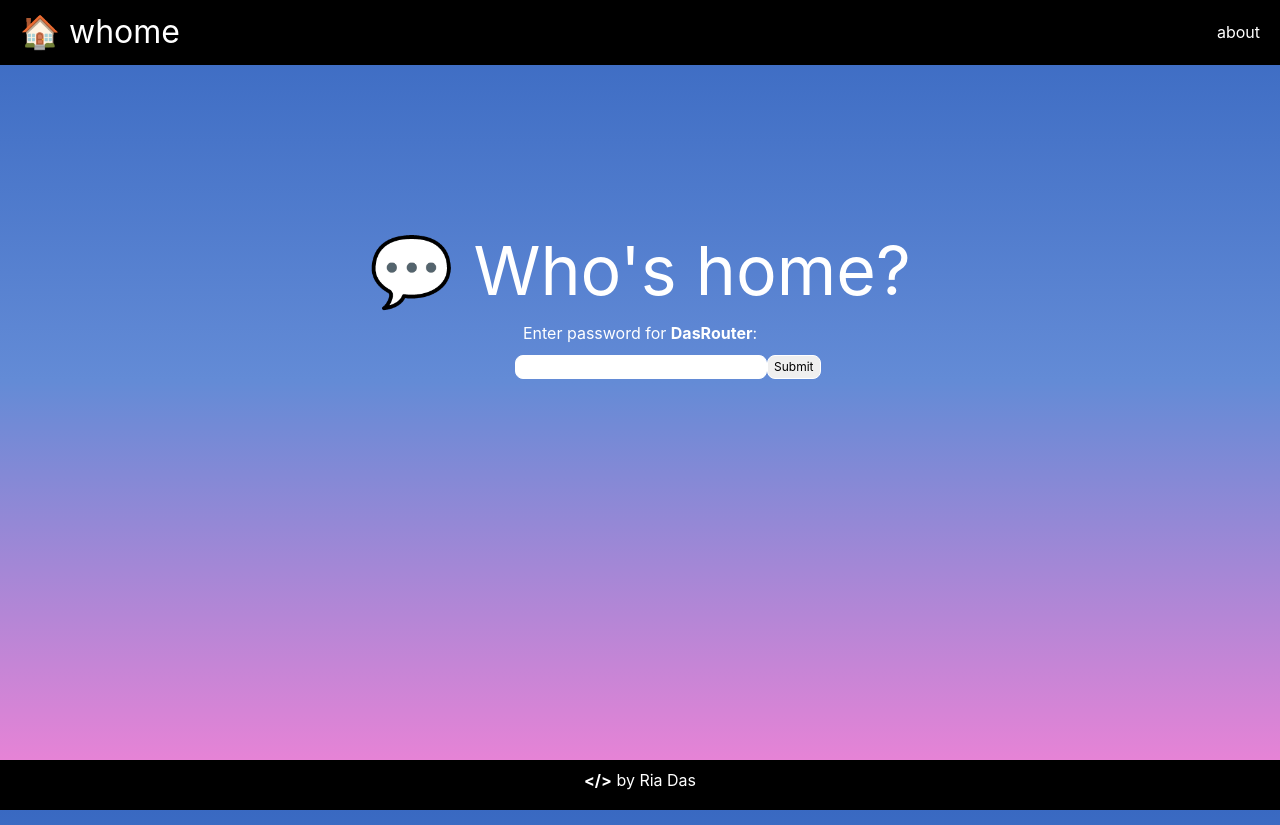
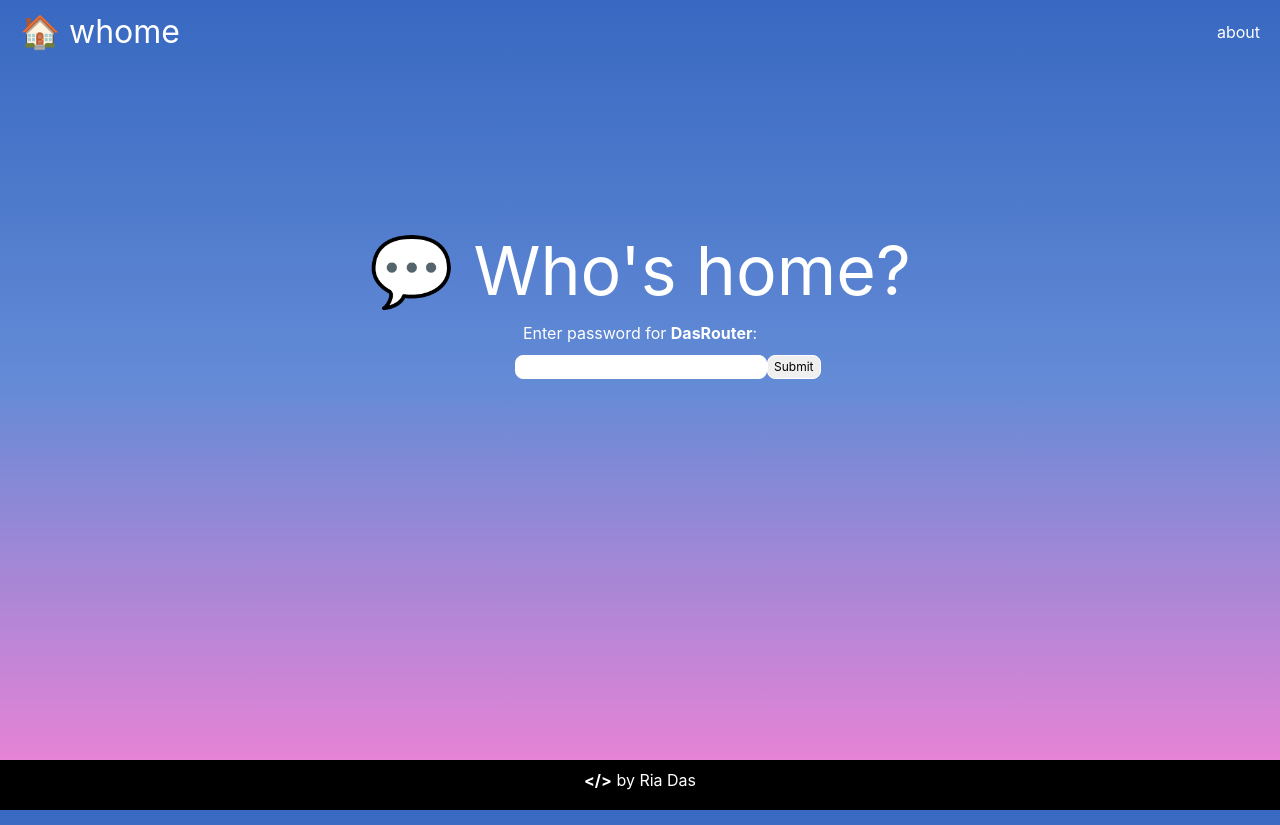
Before and after one commit to riadas/whome, a Vue app: page / in a window 1280 px wide. Built offline with nearby package versions, Linux system fonts and the light colour scheme; no server answers.

Commit message:
make nav transparent

```diff
--- a/src/components/Nav.vue
+++ b/src/components/Nav.vue
@@ -30,7 +30,7 @@ export default {
    justify-content: space-between;
    width: 100%;
    height: 65px;
-   background-color: black;
+   background-color: transparent;
    color: white;
    padding: 0 20px;
 }
```
